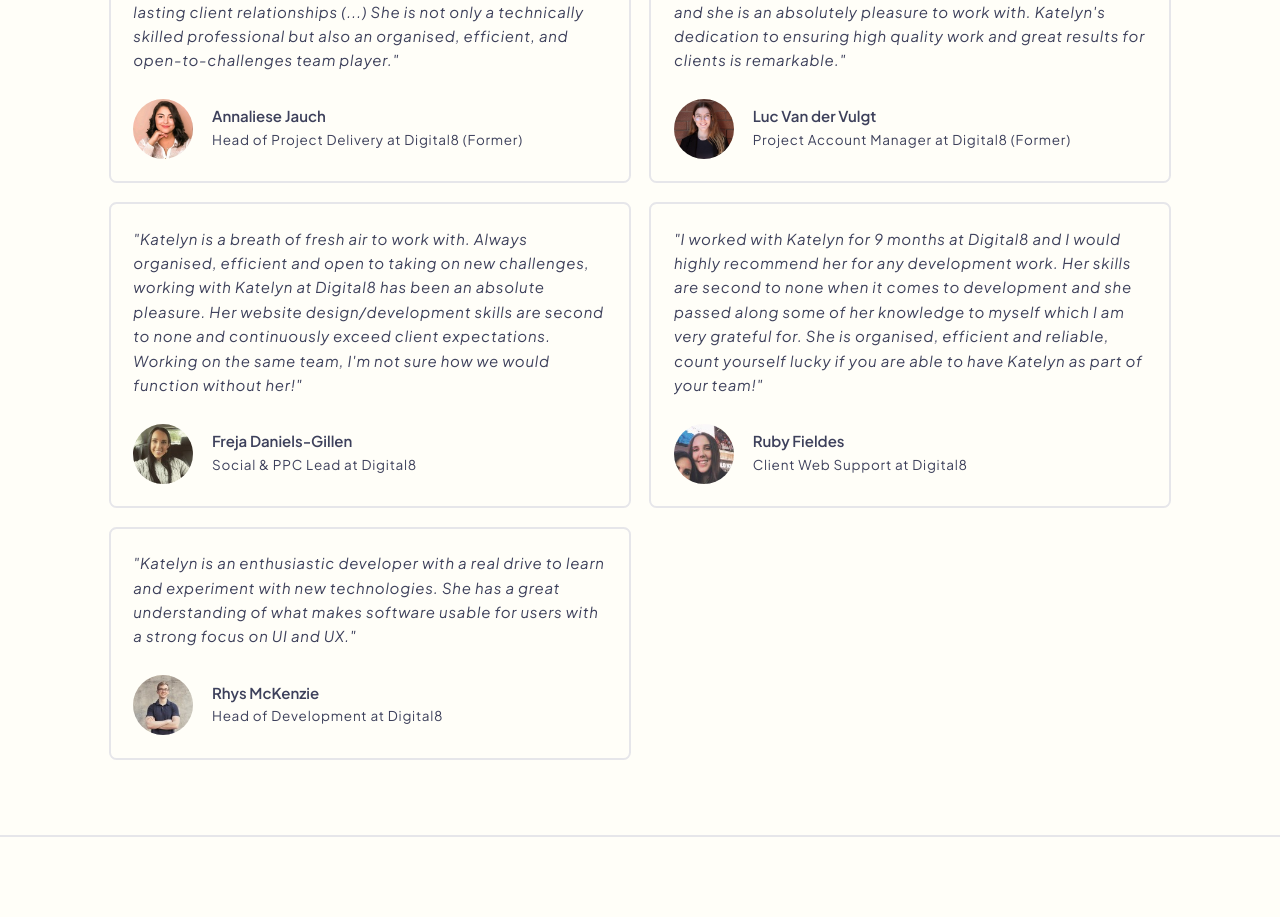
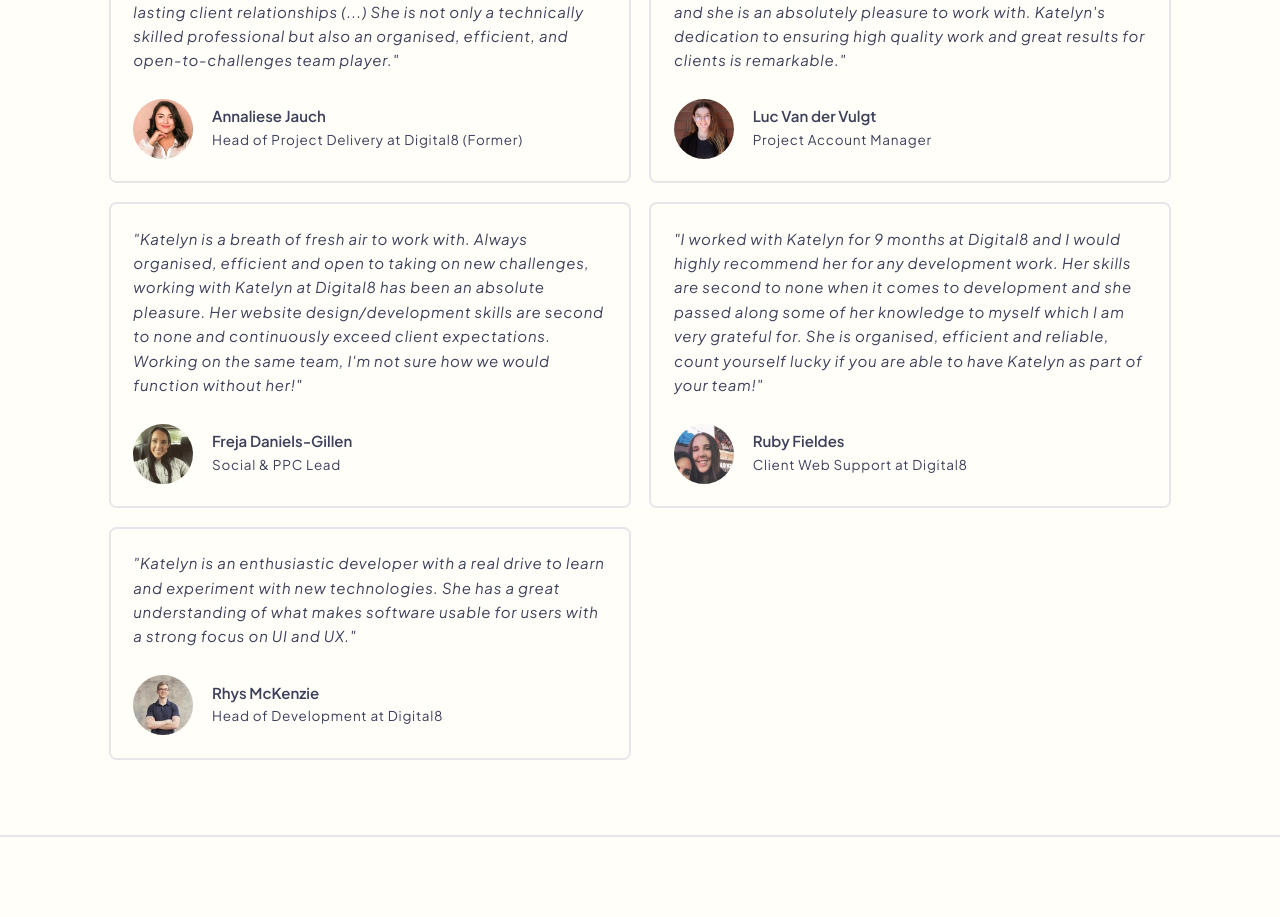
Before and after one commit to kati-e/portfolio, a React (Vite) app: page / in a window 1280 px wide. Shown: the part 3360-4277 px from the top of the page. Built offline with nearby package versions, Linux system fonts and the light colour scheme.

Commit message:
updated some testimonial info

```diff
--- a/src/data/consts.ts
+++ b/src/data/consts.ts
@@ -116,13 +116,13 @@ export const TESTIMONIALS: Testimonial[] = [
     {
         testimonial: 'I highly recommend Katelyn for her amazing developer and designer skills. She does an amazing job on all projects. Not only does she meet the deadlines and requirements, she also helps build long-term relationships with clients.<br><br>I have the privilege of working with her on several projects and she is an absolutely pleasure to work with. Katelyn\'s dedication to ensuring high quality work and great results for clients is remarkable.',
         authorName: 'Luc Van der Vulgt',
-        authorPosition: 'Project Account Manager at Digital8 (Former)',
+        authorPosition: 'Project Account Manager',
         authorIcon: '/testimonials/luc.jpeg'
     },
     {
         testimonial: 'Katelyn is a breath of fresh air to work with. Always organised, efficient and open to taking on new challenges, working with Katelyn at Digital8 has been an absolute pleasure. Her website design/development skills are second to none and continuously exceed client expectations. Working on the same team, I\'m not sure how we would function without her!',
         authorName: 'Freja Daniels-Gillen',
-        authorPosition: 'Social & PPC Lead at Digital8',
+        authorPosition: 'Social & PPC Lead',
         authorIcon: '/testimonials/freja.jpeg'
     },
     {
```
